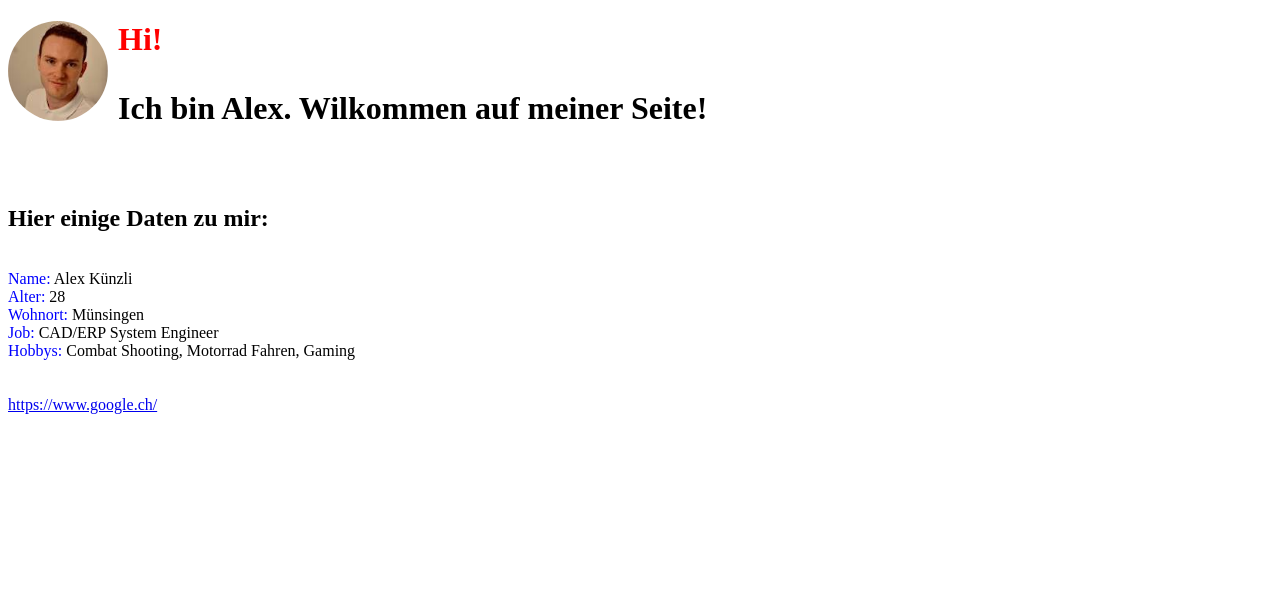
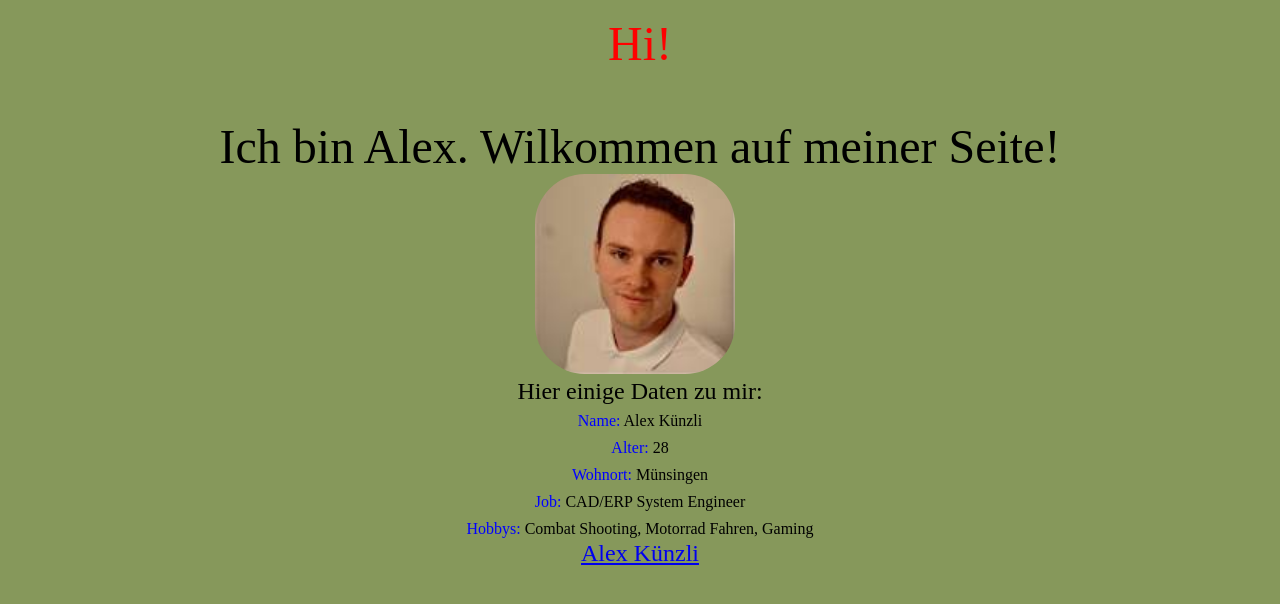
Before and after one commit to hftm-wks-WI2022/html-basics-alex-k-nzli, a plain HTML site: page index.html in a window 1280 px wide. Drawn offline with Linux system fonts and the light colour scheme.

Commit message:
second push

```diff
--- a/index.html
+++ b/index.html
@@ -3,10 +3,10 @@
   <head>
     <title>Alex Künzli</title>
     <style>
+
       img {
-        width: 100px;
+        width: 200px;
         border-radius: 50px;
-        float: left;
         margin-right: 10px;
       }
 
@@ -22,18 +22,23 @@
   </head>
 
   <body>
-    <img src="images/images.jpg" alt="an image of Alex" />
+    <body style="background-color:#4f6911af;"></body>
+    <center>
     <p class="username"></p>
-    <h1> <em>Hi!</em></p> Ich bin Alex. Wilkommen auf meiner Seite!</h1>
-    <br></br>
-    <h2> <em></em> Hier einige Daten zu mir: </h2> <br>
+    <font size="7"><em>Hi!</em></p><font size="4"></font>Ich bin Alex. Wilkommen auf meiner Seite!</font>
+    <div align="center"><img src="images/images.jpg" alt="an image of Alex" /><br>
+    <font size="5"><em></em>Hier einige Daten zu mir:</h2> <br>
+    <font size="3">
     <span style="color:blue;">Name:</span> <span>Alex Künzli </span> <br>
     <span style="color:blue;">Alter:</span> <span> 28 </span> <br>
     <span style="color:blue;">Wohnort:</span> <span>Münsingen</span> <br>
     <span style="color:blue;">Job:</span> <span> CAD/ERP System Engineer</span> <br>
     <span style="color:blue;">Hobbys:</span> <span> Combat Shooting, Motorrad Fahren, Gaming </span> <br>
-    <br></br>
-    <a href="URL">https://www.google.ch/</a>
+    </font>
+
+    <script src="https://platform.linkedin.com/badges/js/profile.js" async defer type="text/javascript"></script>
+    <div class="badge-base LI-profile-badge" data-locale="de_DE" data-size="medium" data-theme="light" data-type="VERTICAL" data-vanity="alex-künzli-a44127151" data-version="v1"><a class="badge-base__link LI-simple-link" href="https://ch.linkedin.com/in/alex-k%C3%BCnzli-a44127151?trk=profile-badge">Alex Künzli</a></div>
+    </center>
 
   </body>
 </html>
```
